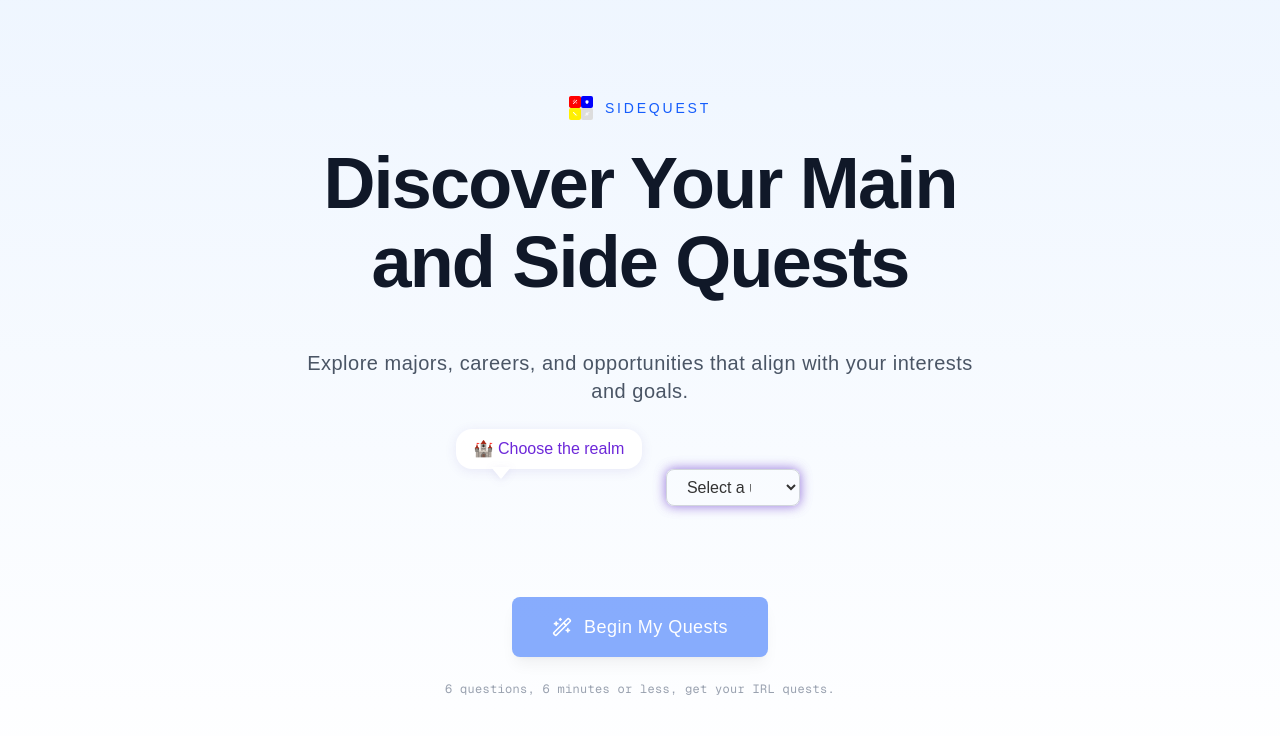
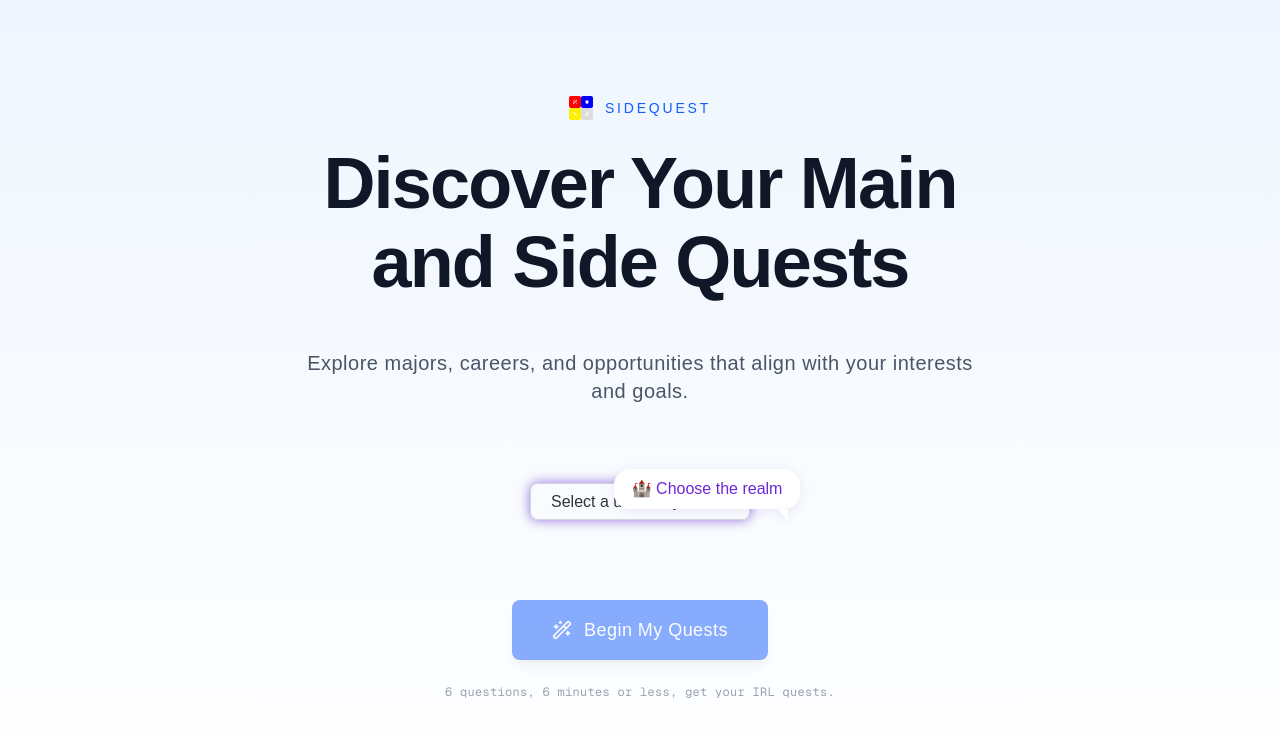
Before and after one commit to hi-anthonyyang/sidequest, a Next.js app: page / in a window 1280 px wide. Shown: the top 736 px of the page. Built offline with nearby package versions, Linux system fonts and the light colour scheme.

Commit message:
Refine dropdown UI: center dropdown, align speech bubble to right with tail, add spacing for clarity

```diff
--- a/src/app/page.tsx
+++ b/src/app/page.tsx
@@ -53,13 +53,14 @@ export default function Home() {
 
           {/* University Selection Dropdown with Magical Glow and Speech Bubble */}
           <div className="flex flex-col items-center mt-16 mb-8">
-            <div className="relative flex items-start w-full max-w-xs">
+            <div className="relative flex flex-col items-center w-full max-w-xs mx-auto">
               {/* Speech Bubble */}
-              <div className="speech-bubble absolute -top-10 left-0 sm:left-[-1.5rem] z-10">
+              <div className="speech-bubble absolute -top-9 right-0 z-10">
                 <span role="img" aria-label="castle">🏰</span> Choose the realm
                 <span className="bubble-tail" />
               </div>
-              <div className="realm-glow w-full">
+              <div style={{ height: '14px' }} /> {/* Space between bubble and dropdown */}
+              <div className="realm-glow w-full mx-auto">
                 <select
                   id="university"
                   value={selectedUniversity}
@@ -105,7 +106,9 @@ export default function Home() {
                 font-size: 1rem;
                 font-weight: 500;
                 color: #6d28d9;
-                position: relative;
+                position: absolute;
+                right: 0;
+                top: 0;
                 display: inline-block;
                 margin-bottom: 0.5rem;
                 z-index: 10;
@@ -113,12 +116,12 @@ export default function Home() {
               }
               .bubble-tail {
                 position: absolute;
-                left: 2.2rem;
-                bottom: -10px;
+                right: 12px;
+                top: 100%;
                 width: 0;
                 height: 0;
                 border-left: 10px solid transparent;
-                border-right: 10px solid transparent;
+                border-right: 0px solid transparent;
                 border-top: 12px solid #fff;
                 filter: drop-shadow(0 2px 4px rgba(80,60,180,0.10));
                 z-index: 11;
@@ -126,14 +129,15 @@ export default function Home() {
               @media (max-width: 640px) {
                 .realm-glow { width: 100%; min-width: 0; }
                 .speech-bubble {
-                  left: 0;
+                  right: 0;
+                  left: auto;
                   font-size: 0.95rem;
                   padding: 0.4rem 0.8rem;
                   max-width: 90vw;
                   white-space: normal;
                 }
                 .bubble-tail {
-                  left: 1.5rem;
+                  right: 12px;
                 }
               }
             `}</style>
```
